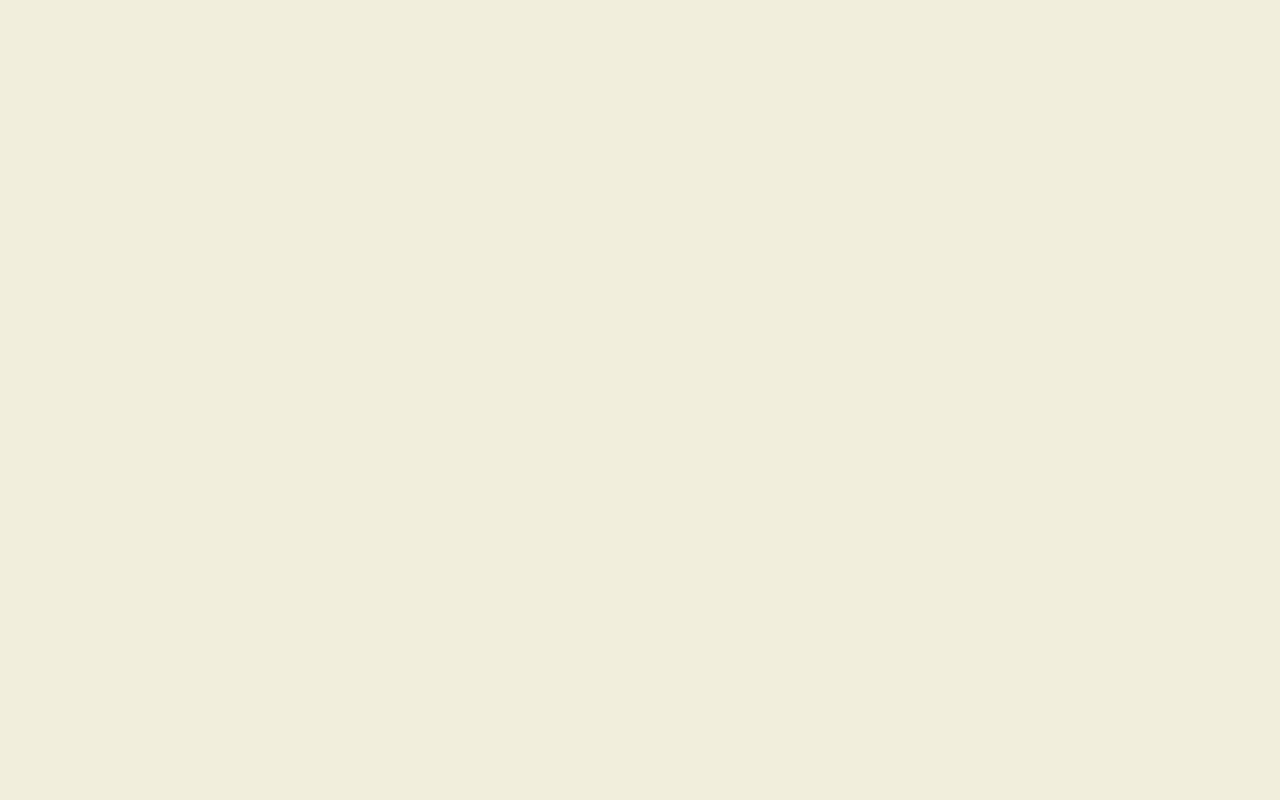
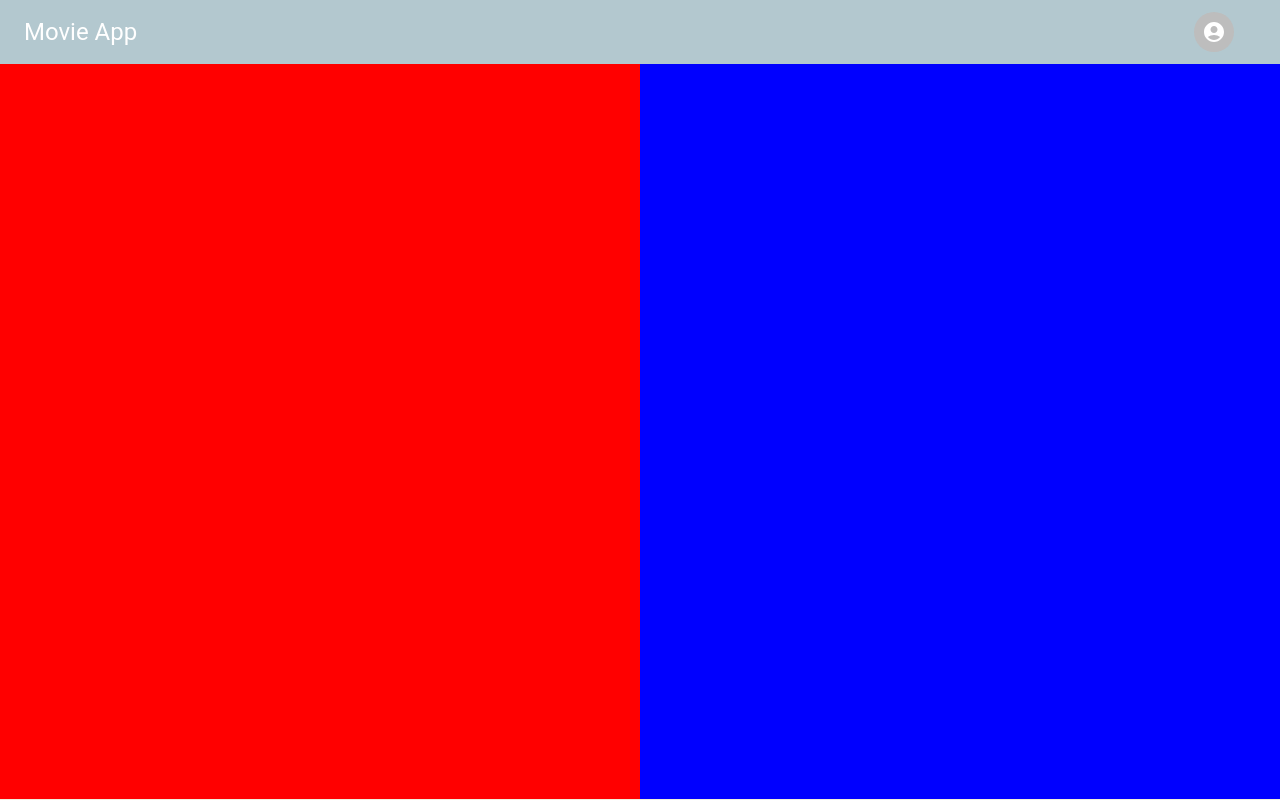
Before and after one commit to Mirtin/movie-frontend, a React (Create React App) app: page /accounts/profile in a window 1280 px wide. Before the commit this address had no page. Built offline with nearby package versions, Linux system fonts and the light colour scheme.

Commit message:
profile page 2 sides

```diff
--- a/src/App.js
+++ b/src/App.js
@@ -6,6 +6,7 @@ import BasePage from './pages/BasePage';
 
 import LoginPage from './pages/accounts/LoginPage';
 import RegistrationPage from './pages/accounts/RegistrationPage';
+import ProfilePage from './pages/accounts/ProfilePage';
 
 import './App.css'
 
@@ -21,6 +22,7 @@ const App = () => {
           <Route path='movie/:movie_title' element={<MoviePage />} />
           <Route path='accounts/registration' element={<RegistrationPage />} />
           <Route path='accounts/login' element={<LoginPage />} />
+          <Route path='accounts/profile' element={<ProfilePage />} />
         </Routes>
       </BrowserRouter>
     </div>
--- a/src/components/AvatarComponent.js
+++ b/src/components/AvatarComponent.js
@@ -1,4 +1,4 @@
-import React, { useState } from 'react';
+import { useState } from 'react';
 import { Link } from 'react-router-dom';
 import { Box, IconButton, Avatar, Menu, MenuItem, Typography, Button } from '@mui/material';
 import AccountCircleIcon from '@mui/icons-material/AccountCircle';
@@ -35,18 +35,21 @@ const AvatarComponent = ({ IsAuthenticated }) => {
         open={Boolean(anchorEl)}
         onClose={handleClose}
       >
-      {IsAuthenticated ? (<>
+      {IsAuthenticated ? (<Box>
         <MenuItem onClick={handleClose}><Typography>{cookies.get('username')}</Typography></MenuItem>
+        <MenuItem onClick={handleClose}>
+          <Link to="/accounts/profile" style={{ textDecoration: 'none', color: 'inherit' }}>Profile Page</Link>
+        </MenuItem>
         <MenuItem onClick={handleClose}><Typography component={'span'} onClick={handleLogout}>Logout</Typography></MenuItem>
-        </>
-      ):(<>
+        </Box>
+      ):(<Box>
         <MenuItem onClick={handleClose}>
           <Link to="/accounts/registration" style={{ textDecoration: 'none', color: 'inherit' }}>Register</Link>
         </MenuItem>
         <MenuItem onClick={handleClose}>
           <Link to="/accounts/login" style={{ textDecoration: 'none', color: 'inherit' }}>login</Link>
         </MenuItem>
-        </>)}
+        </Box>)}
 
       </Menu>
     </Box>
--- a/src/components/HeaderComponent.js
+++ b/src/components/HeaderComponent.js
@@ -3,7 +3,7 @@ import SearchIcon from '@mui/icons-material/Search';
 import AvatarComponent from "./AvatarComponent";
 import Cookies from "universal-cookie";
 
-const HeaderComponent = () => {
+const HeaderComponent = ({SearchBar}) => {
     const cookies = new Cookies();
 
     return (
@@ -14,6 +14,7 @@ const HeaderComponent = () => {
                         Movie App
                     </Typography>
             </Box>
+            {SearchBar && (
                 <Box sx={{ backgroundColor: '#BED7DC', height: '5vh'}}>
                     <TextField
                         variant="outlined"
@@ -29,7 +30,7 @@ const HeaderComponent = () => {
                         ),
                         }}
                     />
-            </Box>
+                </Box>)}
             <Box sx={{position: 'absolute', right: '3%'}}>
                 <AvatarComponent IsAuthenticated={(cookies.get("access") != undefined)} />
             </Box>
--- a/src/pages/MoviePage.js
+++ b/src/pages/MoviePage.js
@@ -44,7 +44,7 @@ const MoviePage = () => {
 
 
     return (
-        <>
+        <Box>
             <HeaderComponent />
             <Box sx={{
                 padding: 2,
@@ -69,7 +69,7 @@ const MoviePage = () => {
             <Box sx={{ backgroundColor: "#E5DDC5", height: "27vh" }}>
                 <Typography variant='h4'>{data.description}</Typography>
             </Box>
-        </>
+        </Box>
     );
 };
 
--- a/src/pages/PaginationPage.js
+++ b/src/pages/PaginationPage.js
@@ -35,7 +35,7 @@ const PaginationPage = () => {
     }, [navigate, page_number]);
 
     return (
-        <>
+        <Box>
             <HeaderComponent />
             <Box sx={{
               display: 'grid',
@@ -58,7 +58,7 @@ const PaginationPage = () => {
                   </Card>
                 ))}
             </Box>
-        </>
+        </Box>
     );
 };
 
--- /dev/null
+++ b/src/pages/accounts/ProfilePage.js
@@ -0,0 +1,18 @@
+import HeaderComponent from '../../components/HeaderComponent';
+import { Box } from '@mui/material';
+
+const ProfilePage = () => {
+    return (
+        <>
+            <HeaderComponent />
+            <Box sx={{ display: 'flex', height: '91.9vh'}}>
+                <Box sx={{ backgroundColor: 'red', width: '50%', height: '100%'}}>
+                </Box>
+                <Box sx={{ backgroundColor: 'blue', width: '50%', height: '100'}}>
+                </Box>
+            </Box>
+        </>
+    );
+};
+
+export default ProfilePage;
```
Lines whose indentation alone changed are shown as unchanged.
